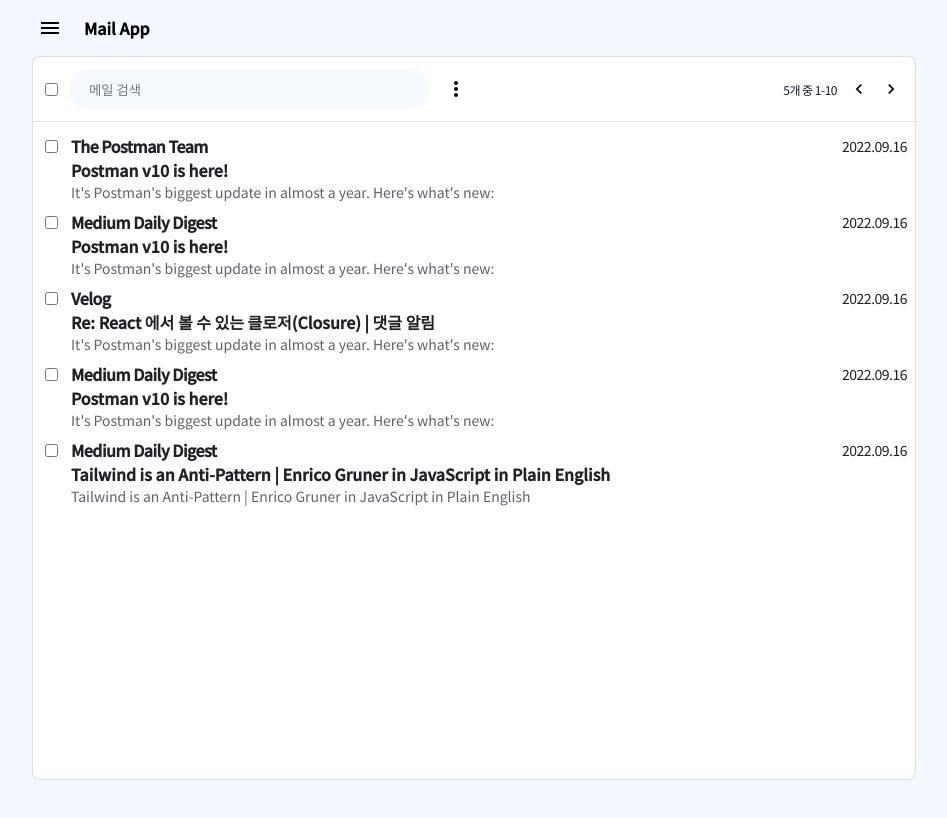
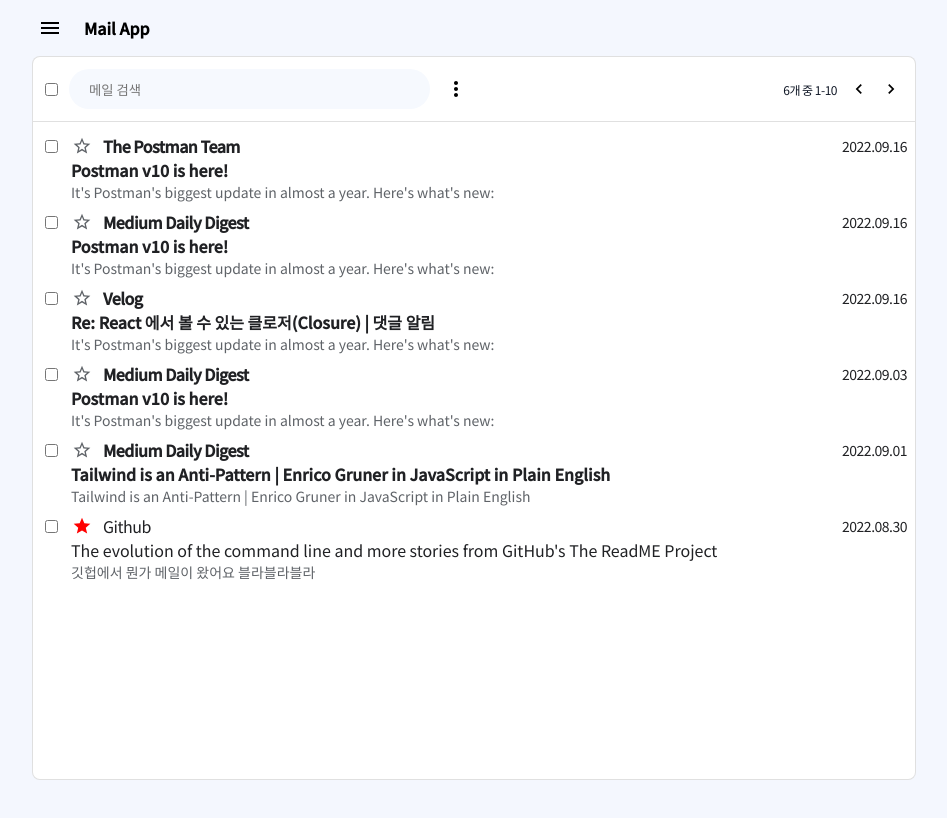
Before and after one commit to katanazero86/react-mail, a React (Vite) app: page /mail/inbox in a window 1280 px wide. Shown: the top 818 px of the page, without its empty margins (166-1113 px from the left). Built offline with nearby package versions, Linux system fonts and the light colour scheme.

Commit message:
[컴포넌트 작성]
- 각 메일함에 대한 라우팅 처리
- 체크박스가 선택된 경우에 상태표시 로직 및 UI 부분 작업
- mail 에 별표 표시 아이콘 및 기능 구현

```diff
--- a/src/App.css
+++ /dev/null
@@ -1,6 +0,0 @@
-.app {
-    height: 100%;
-    max-width: 900px;
-    margin: 0 auto;
-    padding: 16px 8px;
-}
--- a/src/App.tsx
+++ b/src/App.tsx
@@ -1,12 +1,13 @@
-import './App.css';
-import Mail from './components/Mail';
-import MailMenu from './components/Mail/MailMenu';
+import { Routes, Route, Navigate } from 'react-router-dom';
+import MailPage from './pages/MailPage';
 
 export default function App() {
   return (
-    <div className="app">
-      <MailMenu />
-      <Mail />
-    </div>
+    <Routes>
+      <Route path="/" element={<Navigate to="mail/inbox" replace />} />
+      <Route path="/mail">
+        <Route path=":mailBox" element={<MailPage />} />
+      </Route>
+    </Routes>
   );
 }
--- /dev/null
+++ b/src/components/Icons/OutlineStar/index.tsx
@@ -0,0 +1,14 @@
+interface StarProps {
+  color?: string;
+}
+
+export default function OutlineStar({ color = '#5f6368' }: StarProps) {
+  return (
+    <svg focusable="false" aria-hidden="true" width={20} height={20} viewBox="0 0 24 24" color={color}>
+      <path
+        fill="currentColor"
+        d="m22 9.24-7.19-.62L12 2 9.19 8.63 2 9.24l5.46 4.73L5.82 21 12 17.27 18.18 21l-1.63-7.03L22 9.24zM12 15.4l-3.76 2.27 1-4.28-3.32-2.88 4.38-.38L12 6.1l1.71 4.04 4.38.38-3.32 2.88 1 4.28L12 15.4z"
+      ></path>
+    </svg>
+  );
+}
--- /dev/null
+++ b/src/components/Icons/Star/index.tsx
@@ -0,0 +1,14 @@
+interface StarProps {
+  color?: string;
+}
+
+export default function Star({ color = '#5f6368' }: StarProps) {
+  return (
+    <svg focusable="false" aria-hidden="true" width={20} height={20} viewBox="0 0 24 24" color={color}>
+      <path
+        fill="currentColor"
+        d="M12 17.27 18.18 21l-1.64-7.03L22 9.24l-7.19-.61L12 2 9.19 8.63 2 9.24l5.46 4.73L5.82 21z"
+      ></path>
+    </svg>
+  );
+}
--- a/src/components/Mail/Body/index.tsx
+++ b/src/components/Mail/Body/index.tsx
@@ -1,10 +1,14 @@
-import { useRecoilState, useRecoilValue } from 'recoil';
+import { ChangeEvent, useEffect, useState } from 'react';
+import { useRecoilState } from 'recoil';
 import { allCheckedAtom, checkedMailAtom, mailListAtom } from '../../../store/mail';
+import { Mail } from '../../../store/mail/types';
 import styled from '@emotion/styled';
 import Checkbox from '../../Forms/Checkbox';
-import { ChangeEvent, useEffect } from 'react';
 import Row from '../../Grid/Row';
 import RowItem from '../../Grid/RowItem';
+import OutlineStar from '../../Icons/OutlineStar';
+import Star from '../../Icons/Star';
+import { useParams } from 'react-router-dom';
 
 const BodyStyled = styled.section`
   flex-grow: 1;
@@ -31,8 +35,15 @@
   padding: 4px 0;
 `;
 
+const MailStarWrapStyled = styled.span`
+  margin-left: 5px;
+  display: flex;
+  align-items: center;
+  cursor: pointer;
+`;
+
 const MailFromStyled = styled.span<{ isRead: boolean }>`
-  padding-left: 10px;
+  padding-left: 5px;
   color: #202124;
   letter-spacing: -0.5px;
   font-weight: ${props => (props.isRead ? 400 : 600)};
@@ -66,9 +77,59 @@
 `;
 
 export default function Body() {
-  const mailList = useRecoilValue(mailListAtom);
+  const { mailBox } = useParams();
+  const [resultMailList, setResultMailList] = useState<Mail[]>([]);
+  const [mailList, setMailList] = useRecoilState(mailListAtom);
   const [allChecked, setAllChecked] = useRecoilState(allCheckedAtom);
   const [checkedMail, setCheckedMail] = useRecoilState(checkedMailAtom);
+
+  useEffect(() => {
+    switch (mailBox) {
+      case 'starred':
+        setResultMailList(
+          mailList.filter(mail => {
+            if (mail.isStar) {
+              return true;
+            } else {
+              return false;
+            }
+          })
+        );
+        break;
+      case 'spam':
+        setResultMailList(
+          mailList.filter(mail => {
+            if (mail.isSpam) {
+              return true;
+            } else {
+              return false;
+            }
+          })
+        );
+        break;
+      case 'trash':
+        setResultMailList(
+          mailList.filter(mail => {
+            if (mail.isDelete) {
+              return true;
+            } else {
+              return false;
+            }
+          })
+        );
+        break;
+      default:
+        setResultMailList(
+          mailList.filter(mail => {
+            if (!mail.isSpam && !mail.isDelete) {
+              return true;
+            } else {
+              return false;
+            }
+          })
+        );
+    }
+  }, [mailBox, mailList]);
 
   useEffect(() => {
     if (allChecked) {
@@ -99,26 +160,47 @@
     }
   };
 
+  const handleStarClick = (targetMail: Mail) => {
+    setMailList(
+      mailList.map(mail => {
+        if (mail.id === targetMail.id) {
+          return {
+            ...mail,
+            isStar: !mail.isStar,
+          };
+        }
+        return mail;
+      })
+    );
+  };
+
   return (
     <BodyStyled>
-      {mailList.length === 0 && <EmptyContentsStyled>메일이 존재하지 않습니다.</EmptyContentsStyled>}
+      {resultMailList.length === 0 && <EmptyContentsStyled>메일이 존재하지 않습니다.</EmptyContentsStyled>}
 
       <div>
-        {mailList.length > 0 &&
-          mailList.map(mail => {
+        {resultMailList.length > 0 &&
+          resultMailList.map(mail => {
             return (
               <MailWrapStyled key={mail.id}>
                 <Row alignItems="center" justifyContent="space-between">
                   <RowItem>
+                    <Row alignItems="center">
                       <Checkbox
                         onChange={handleCheckboxChange}
                         value={mail.id}
                         checked={checkedMail.includes(String(mail.id))}
                       />
+                      <MailStarWrapStyled>
+                        <span className="icon-hover" onClick={() => handleStarClick(mail)}>
+                          {mail.isStar ? <Star color="red" /> : <OutlineStar />}
+                        </span>
+                      </MailStarWrapStyled>
                       <MailFromStyled isRead={mail.isRead}>{mail.from}</MailFromStyled>
+                    </Row>
                   </RowItem>
                   <RowItem>
-                    <MailDateStyled>2022.09.16</MailDateStyled>
+                    <MailDateStyled>{mail.date}</MailDateStyled>
                   </RowItem>
                 </Row>
                 <Row alignItems="center">
--- a/src/components/Mail/Header/index.tsx
+++ b/src/components/Mail/Header/index.tsx
@@ -1,6 +1,6 @@
 import { ChangeEvent, MouseEvent, useState } from 'react';
 import { useRecoilState, useRecoilValue } from 'recoil';
-import { allCheckedAtom, mailListAtom } from '../../../store/mail/index';
+import { allCheckedAtom, checkedMailAtom, mailListAtom } from '../../../store/mail/index';
 import styled from '@emotion/styled';
 import RowItem from '../../Grid/RowItem';
 import Input from '../../Forms/Input';
@@ -11,6 +11,7 @@
 import Menu from '../../Menu';
 import MenuItem from '../../Menu/MenuItem';
 import Checkbox from '../../Forms/Checkbox';
+import Label from '../../Icons/Label';
 
 const HeaderStyled = styled.header`
   transition: box-shadow 300ms cubic-bezier(0.4, 0, 0.2, 1) 0ms;
@@ -37,6 +38,7 @@
 `;
 
 type FlagType = 'ALL_READ' | 'ALL_UNREAD' | 'ALL_STAR' | 'ALL_UN_STAR';
+type CheckedFlagType = 'READ' | 'UNREAD' | 'STAR' | 'UN_STAR' | 'SPAM' | 'DELETE';
 
 export default function Header() {
   const [searchMail, setSearchMail] = useState('');
@@ -54,7 +56,12 @@
   const isMenuOpen = Boolean(anchorEl);
 
   const [mailList, setMailList] = useRecoilState(mailListAtom);
-  const handleMenuItemClick = (flag: FlagType) => {
+  const checkedMail = useRecoilValue(checkedMailAtom);
+  const [allChecked, setAllChecked] = useRecoilState(allCheckedAtom);
+  const handleCheckboxChange = (e: ChangeEvent<HTMLInputElement>) => {
+    setAllChecked(e.target.checked);
+  };
+  const handleMenuItemClick = (flag: FlagType | CheckedFlagType) => {
     switch (flag) {
       case 'ALL_READ':
         setMailList(
@@ -96,13 +103,86 @@
           })
         );
         break;
+      case 'READ':
+        setMailList(
+          mailList.map(mail => {
+            if (checkedMail.includes(String(mail.id))) {
+              return {
+                ...mail,
+                isRead: true,
+              };
+            }
+            return mail;
+          })
+        );
+        break;
+      case 'UNREAD':
+        setMailList(
+          mailList.map(mail => {
+            if (checkedMail.includes(String(mail.id))) {
+              return {
+                ...mail,
+                isRead: false,
+              };
+            }
+            return mail;
+          })
+        );
+        break;
+      case 'STAR':
+        setMailList(
+          mailList.map(mail => {
+            if (checkedMail.includes(String(mail.id))) {
+              return {
+                ...mail,
+                isStar: true,
+              };
+            }
+            return mail;
+          })
+        );
+        break;
+      case 'UN_STAR':
+        setMailList(
+          mailList.map(mail => {
+            if (checkedMail.includes(String(mail.id))) {
+              return {
+                ...mail,
+                isStar: false,
+              };
+            }
+            return mail;
+          })
+        );
+        break;
+      case 'SPAM':
+        setMailList(
+          mailList.map(mail => {
+            if (checkedMail.includes(String(mail.id))) {
+              return {
+                ...mail,
+                isSpam: true,
+              };
+            }
+            return mail;
+          })
+        );
+        break;
+      case 'DELETE':
+        setMailList(
+          mailList.map(mail => {
+            if (checkedMail.includes(String(mail.id))) {
+              return {
+                ...mail,
+                isDelete: true,
+              };
+            }
+            return mail;
+          })
+        );
+        break;
     }
     handleMenuClose();
-  };
-
-  const [allChecked, setAllChecked] = useRecoilState(allCheckedAtom);
-  const handleCheckboxChange = (e: ChangeEvent<HTMLInputElement>) => {
-    setAllChecked(e.target.checked);
   };
 
   return (
@@ -117,14 +197,38 @@
               <Input placeholder="메일 검색" value={searchMail} onChange={handleChange} wFull rounded />
             </RowItem>
             <RowItem>
+              <Row alignItems="center">
+                {checkedMail.length > 0 && (
+                  <RowItem>
+                    <span className="icon-hover" onClick={handleMoreClick}>
+                      <Label />
+                    </span>
+                  </RowItem>
+                )}
+                <RowItem>
                   <span className="icon-hover" onClick={handleMoreClick}>
                     <MoreVertOutlinedIcon />
                   </span>
+                </RowItem>
+              </Row>
               <Menu isOpen={isMenuOpen} anchorEl={anchorEl} onClose={handleMenuClose}>
+                {checkedMail.length > 0 ? (
+                  <>
+                    <MenuItem onClick={() => handleMenuItemClick('READ')}>읽은 상태로 표시</MenuItem>
+                    <MenuItem onClick={() => handleMenuItemClick('UNREAD')}>안읽은 상태로 표시</MenuItem>
+                    <MenuItem onClick={() => handleMenuItemClick('STAR')}>별표 표시</MenuItem>
+                    <MenuItem onClick={() => handleMenuItemClick('UN_STAR')}>별표 제거</MenuItem>
+                    <MenuItem onClick={() => handleMenuItemClick('SPAM')}>스팸 처리</MenuItem>
+                    <MenuItem onClick={() => handleMenuItemClick('DELETE')}>삭제</MenuItem>
+                  </>
+                ) : (
+                  <>
                     <MenuItem onClick={() => handleMenuItemClick('ALL_READ')}>모두 읽은 상태로 표시</MenuItem>
                     <MenuItem onClick={() => handleMenuItemClick('ALL_UNREAD')}>모두 안읽은 상태로 표시</MenuItem>
                     <MenuItem onClick={() => handleMenuItemClick('ALL_STAR')}>모두 별표 표시</MenuItem>
                     <MenuItem onClick={() => handleMenuItemClick('ALL_UN_STAR')}>모두 별표 제거</MenuItem>
+                  </>
+                )}
               </Menu>
             </RowItem>
           </Row>
@@ -132,7 +236,7 @@
         <RowItem xs={12} sm={6}>
           <Row alignItems="center" justifyContent="flex-end">
             <RowItem>
-              <p className="pagination-info">5개 중 1-10</p>
+              <p className="pagination-info">6개 중 1-10</p>
             </RowItem>
             <RowItem>
               <div className="pagination-arrow">
--- a/src/main.tsx
+++ b/src/main.tsx
@@ -5,12 +5,15 @@
 import './assets/scss/common.scss';
 import GlobalStyle from './components/GlobalStyle';
 import { RecoilRoot } from 'recoil';
+import { BrowserRouter } from 'react-router-dom';
 
 ReactDOM.createRoot(document.getElementById('root') as HTMLElement).render(
   <React.StrictMode>
     <GlobalStyle />
     <RecoilRoot>
-      <App />
+      <BrowserRouter>
+        <App />
+      </BrowserRouter>
     </RecoilRoot>
   </React.StrictMode>
 );
--- /dev/null
+++ b/src/pages/MailPage/index.tsx
@@ -0,0 +1,19 @@
+import styled from '@emotion/styled';
+import Mail from '../../components/Mail';
+import MailMenu from '../../components/Mail/MailMenu';
+
+const MailPageStyled = styled.div`
+  height: 100%;
+  max-width: 900px;
+  margin: 0 auto;
+  padding: 16px 8px;
+`;
+
+export default function MailPage() {
+  return (
+    <MailPageStyled>
+      <MailMenu />
+      <Mail />
+    </MailPageStyled>
+  );
+}
--- a/src/store/mail/index.ts
+++ b/src/store/mail/index.ts
@@ -1,4 +1,5 @@
 import { atom } from 'recoil';
+import { Mail } from './types';
 
 export const allCheckedAtom = atom({
   key: 'ALL_CHECKED_ATOM',
@@ -10,7 +11,7 @@
   default: [],
 });
 
-export const mailListAtom = atom({
+export const mailListAtom = atom<Mail[]>({
   key: 'MAIL_LIST_ATOM',
   default: [
     {
@@ -23,6 +24,8 @@
       date: '2022.09.16',
       isRead: false,
       isStar: false,
+      isSpam: false,
+      isDelete: false,
     },
     {
       id: 2,
@@ -34,6 +37,8 @@
       date: '2022.09.16',
       isRead: false,
       isStar: false,
+      isSpam: false,
+      isDelete: false,
     },
     {
       id: 3,
@@ -45,6 +50,8 @@
       date: '2022.09.16',
       isRead: false,
       isStar: false,
+      isSpam: false,
+      isDelete: false,
     },
     {
       id: 4,
@@ -56,6 +63,8 @@
       date: '2022.09.03',
       isRead: false,
       isStar: false,
+      isSpam: false,
+      isDelete: false,
     },
     {
       id: 5,
@@ -67,6 +76,34 @@
       date: '2022.09.01',
       isRead: false,
       isStar: false,
+      isSpam: false,
+      isDelete: false,
+    },
+    {
+      id: 6,
+      from: 'Github',
+      fromAddress: 'no-reply@github.com',
+      title: "The evolution of the command line and more stories from GitHub's The ReadME Project",
+      contents: '깃헙에서 뭔가 메일이 왔어요 블라블라블라',
+      labelId: null,
+      date: '2022.08.30',
+      isRead: true,
+      isStar: true,
+      isSpam: false,
+      isDelete: false,
+    },
+    {
+      id: 7,
+      from: '더 시에나CC',
+      fromAddress: 'duriwayo@hanmail.net',
+      title: '(광고) 더 시에나cc (7성급리조트 분양)',
+      contents: '제주에 상륙한 이탈리아의 품격!!',
+      labelId: null,
+      date: '2022.08.29',
+      isRead: false,
+      isStar: false,
+      isSpam: true,
+      isDelete: false,
     },
   ],
 });
--- /dev/null
+++ b/src/store/mail/types.ts
@@ -0,0 +1,13 @@
+export interface Mail {
+  id: number;
+  from: string;
+  fromAddress: string;
+  title: string;
+  contents: string;
+  labelId: null;
+  date: string;
+  isRead: boolean;
+  isStar: boolean;
+  isSpam: boolean;
+  isDelete: boolean;
+}
```
Also changed, not shown: src/components/Drawer/index.tsx (+15 -10 lines). Lines whose indentation alone changed are shown as unchanged.
